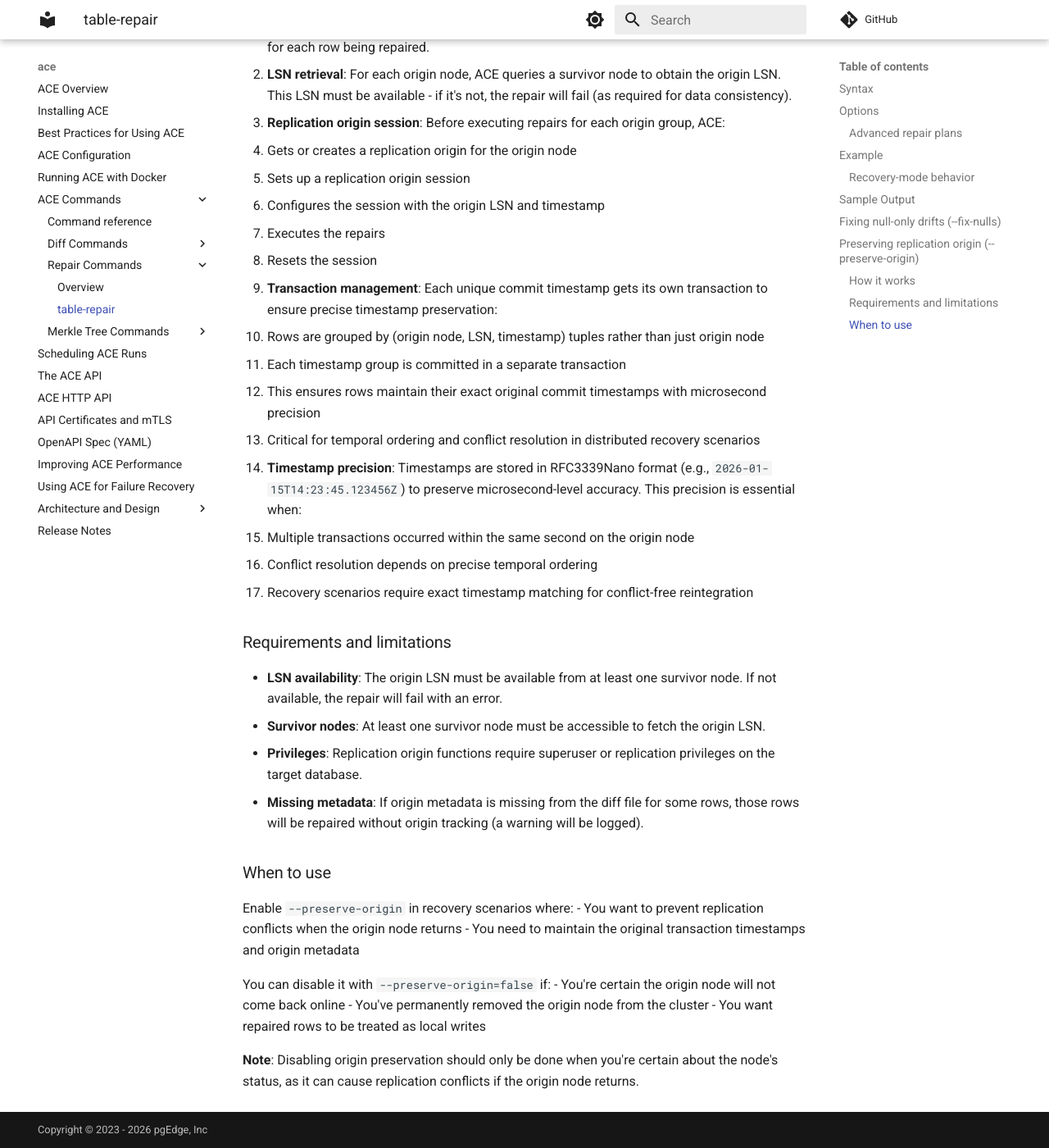
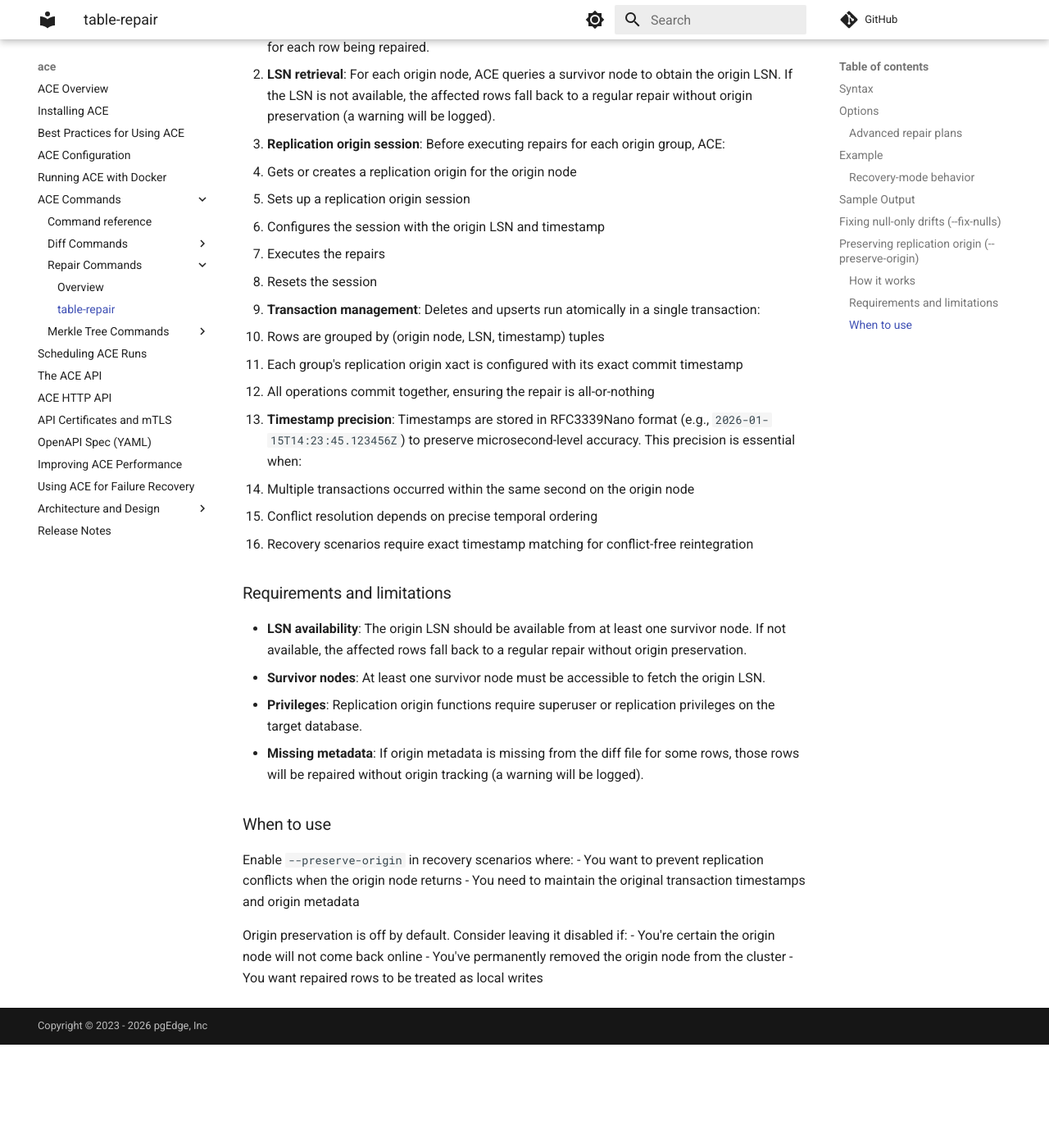
Before and after one commit to pgEdge/ace, an MkDocs documentation site: the page built from docs/commands/repair/table-repair.md, in a window 1280 px wide and 1400 px high, scrolled down 3524 px. Shown: the whole window at 82% size. Built offline with MkDocs 1.6.1 and Material for MkDocs 9.7.7, drawn with Linux system fonts in a browser that asks for light colours; comment, search, counter and statistics services are not loaded; after the commit the page ends 4798 px from its top, so only the background shows below that.

Commit message:
Update table-repair.md to match actual preserve-origin behavior
- LSN retrieval: code does graceful fallback (warning + regular repair),
  not a hard failure as the docs claimed (lines 87, 109)
- Transaction management: deletes and upserts now run in a single atomic
  transaction, not per-timestamp separate transactions (lines 96-100)
- When-to-use: reworded "disable" section since the feature defaults to
  off — telling users to disable it was confusing (lines 120-125)

Co-Authored-By: Claude Opus 4.6 <noreply@anthropic.com>

```diff
--- a/docs/commands/repair/table-repair.md
+++ b/docs/commands/repair/table-repair.md
@@ -84,7 +84,7 @@ When `--preserve-origin` is enabled, repaired rows maintain the correct replicat
 
 1. **Origin extraction**: ACE extracts the `node_origin` and `commit_ts` from the diff file metadata for each row being repaired.
 
-2. **LSN retrieval**: For each origin node, ACE queries a survivor node to obtain the origin LSN. This LSN must be available - if it's not, the repair will fail (as required for data consistency).
+2. **LSN retrieval**: For each origin node, ACE queries a survivor node to obtain the origin LSN. If the LSN is not available, the affected rows fall back to a regular repair without origin preservation (a warning will be logged).
 
 3. **Replication origin session**: Before executing repairs for each origin group, ACE:
    - Gets or creates a replication origin for the origin node
@@ -93,11 +93,10 @@ When `--preserve-origin` is enabled, repaired rows maintain the correct replicat
    - Executes the repairs
    - Resets the session
 
-4. **Transaction management**: Each unique commit timestamp gets its own transaction to ensure precise timestamp preservation:
-   - Rows are grouped by (origin node, LSN, timestamp) tuples rather than just origin node
-   - Each timestamp group is committed in a separate transaction
-   - This ensures rows maintain their exact original commit timestamps with microsecond precision
-   - Critical for temporal ordering and conflict resolution in distributed recovery scenarios
+4. **Transaction management**: Deletes and upserts run atomically in a single transaction:
+   - Rows are grouped by (origin node, LSN, timestamp) tuples
+   - Each group's replication origin xact is configured with its exact commit timestamp
+   - All operations commit together, ensuring the repair is all-or-nothing
 
 5. **Timestamp precision**: Timestamps are stored in RFC3339Nano format (e.g., `2026-01-15T14:23:45.123456Z`) to preserve microsecond-level accuracy. This precision is essential when:
    - Multiple transactions occurred within the same second on the origin node
@@ -106,7 +105,7 @@ When `--preserve-origin` is enabled, repaired rows maintain the correct replicat
 
 ### Requirements and limitations
 
-- **LSN availability**: The origin LSN must be available from at least one survivor node. If not available, the repair will fail with an error.
+- **LSN availability**: The origin LSN should be available from at least one survivor node. If not available, the affected rows fall back to a regular repair without origin preservation.
 - **Survivor nodes**: At least one survivor node must be accessible to fetch the origin LSN.
 - **Privileges**: Replication origin functions require superuser or replication privileges on the target database.
 - **Missing metadata**: If origin metadata is missing from the diff file for some rows, those rows will be repaired without origin tracking (a warning will be logged).
@@ -117,9 +116,7 @@ Enable `--preserve-origin` in recovery scenarios where:
 - You want to prevent replication conflicts when the origin node returns
 - You need to maintain the original transaction timestamps and origin metadata
 
-You can disable it with `--preserve-origin=false` if:
+Origin preservation is off by default. Consider leaving it disabled if:
 - You're certain the origin node will not come back online
 - You've permanently removed the origin node from the cluster
 - You want repaired rows to be treated as local writes
-
-**Note**: Disabling origin preservation should only be done when you're certain about the node's status, as it can cause replication conflicts if the origin node returns.
```
